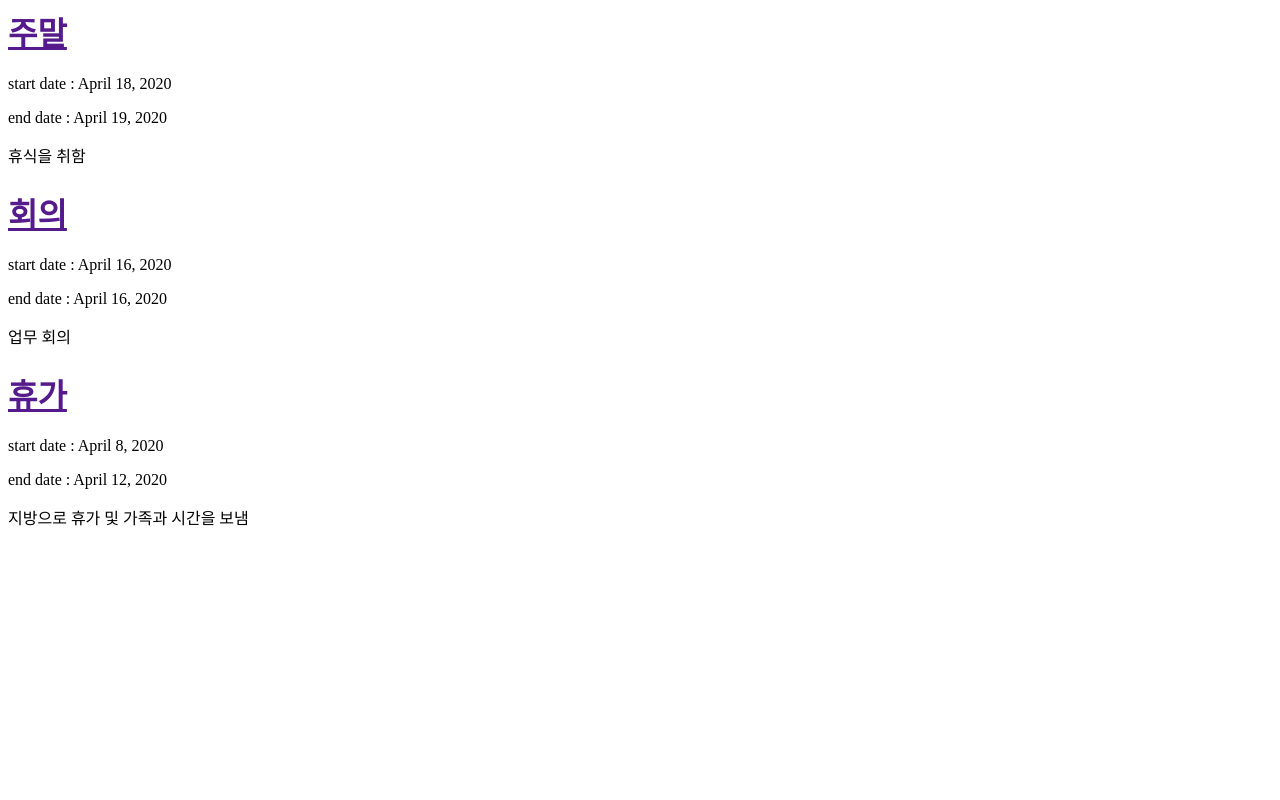
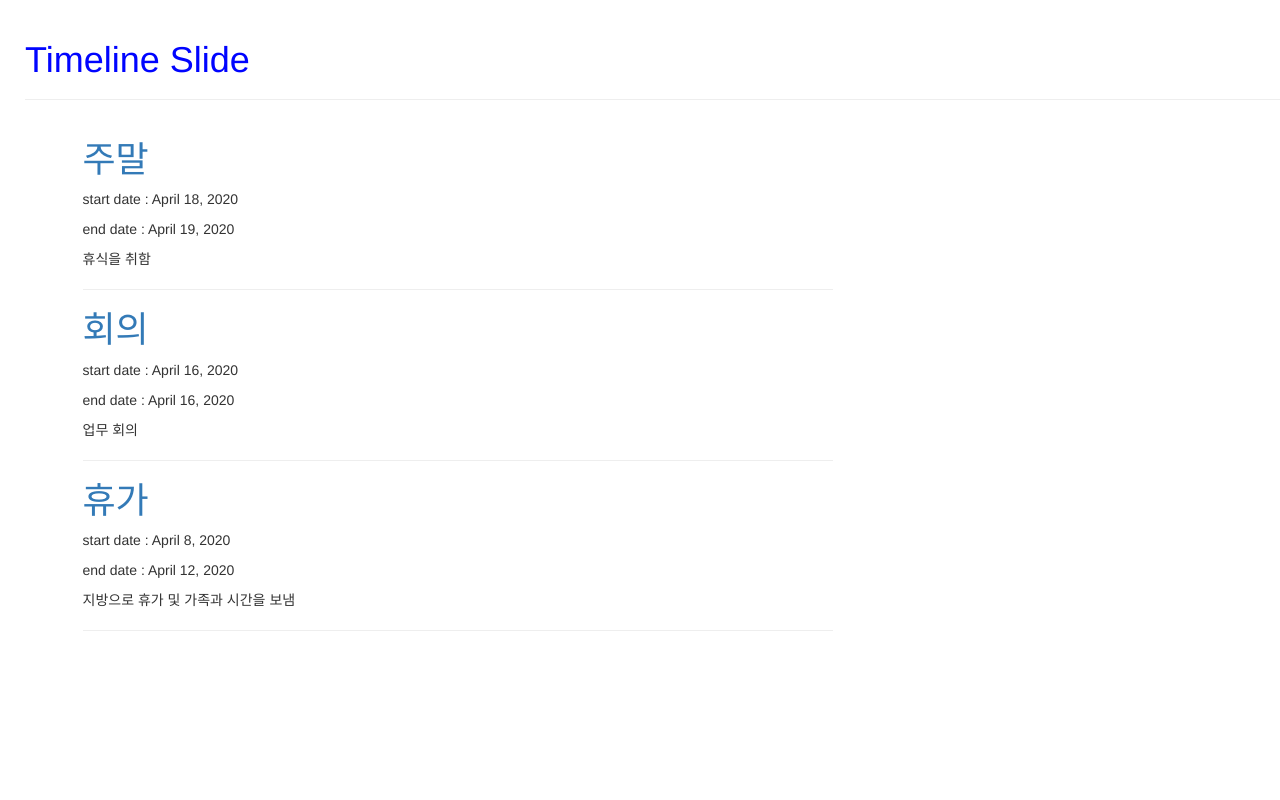
Before and after one commit to hecaiont/timeline, a Django app: page /slide/ in a window 1280 px wide. Run offline with Django 3.2, Linux system fonts and the light colour scheme; data comes from the database, SQL or seed files in the repository; some libraries are stand-ins or nearby versions.

Commit message:
add static, apply css

```diff
--- /dev/null
+++ b/slide/static/css/slide.css
@@ -0,0 +1,9 @@
+h1 {
+    color: rgb(0, 4, 255);
+
+
+}
+
+body {
+    padding-left: 25px;
+}
--- a/slide/templates/slide/achievement_list.html
+++ b/slide/templates/slide/achievement_list.html
@@ -1,3 +1,7 @@
+{% extends "slide/base.html" %}
+<!-- /templates/APP_NAME/~.html -->
+{% block content %}
+
 {% for item in achievement_list %}
     <div>
         <h1><a href="">{{ item.title }}</a></h1>
@@ -7,5 +11,8 @@
         <p>end date : {{ item.end_date }}</p>
 
         <p>{{ item.contents }}</p>
+        <hr>
     </div>
 {% endfor %}
+
+{% endblock %}
--- /dev/null
+++ b/slide/templates/slide/base.html
@@ -0,0 +1,33 @@
+{% load static %}
+
+
+
+<html>
+    <head>
+        <title>Timeline Slide</title>
+        <link rel="stylesheet" href="//maxcdn.bootstrapcdn.com/bootstrap/3.2.0/css/bootstrap.min.css">
+        <link rel="stylesheet" href="//maxcdn.bootstrapcdn.com/bootstrap/3.2.0/css/bootstrap-theme.min.css">
+        <link rel="stylesheet" href="{% static 'css/slide.css' %}">
+    </head>
+
+
+
+
+<body>
+    <div class="page-header">
+        <h1>Timeline Slide</h1>
+    </div>
+    <div class="content container">
+        <div class="row">
+            <div class="col-md-8">
+            {% block content %}
+            {% endblock %}
+            </div>
+        </div>
+    </div>
+</body>
+
+
+
+
+</html>
```
Also changed, not shown: slide/views.py (line endings or trailing spaces).
